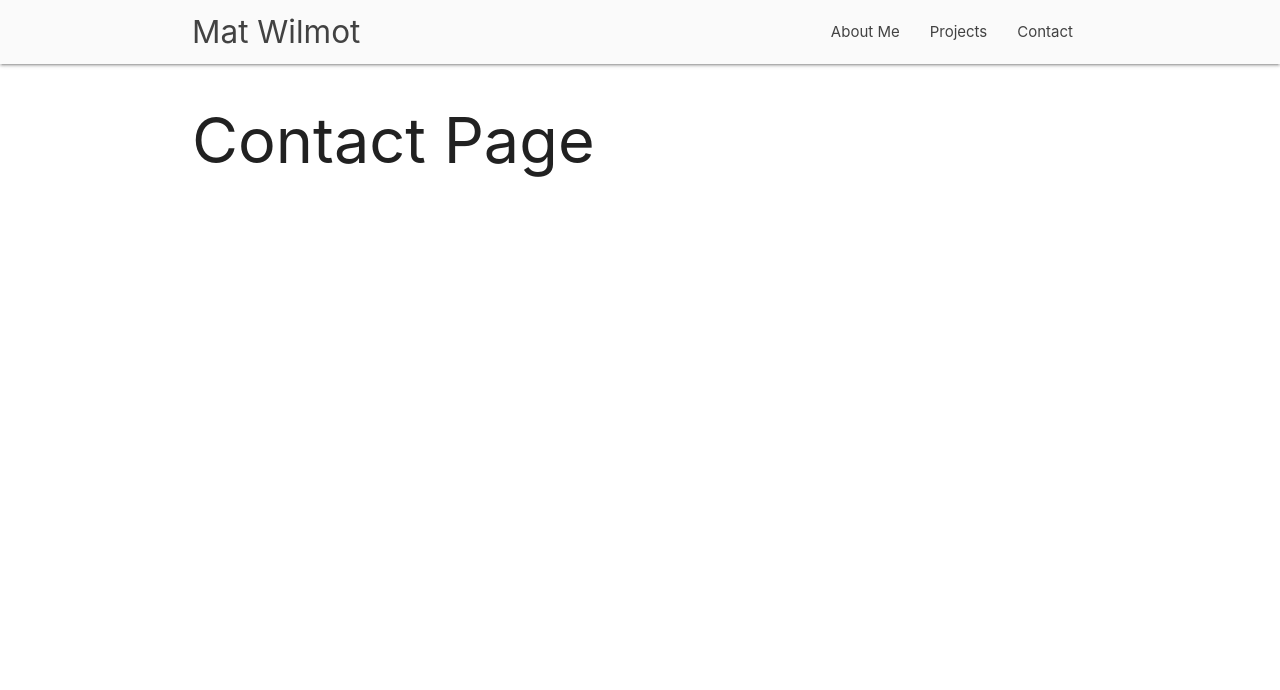
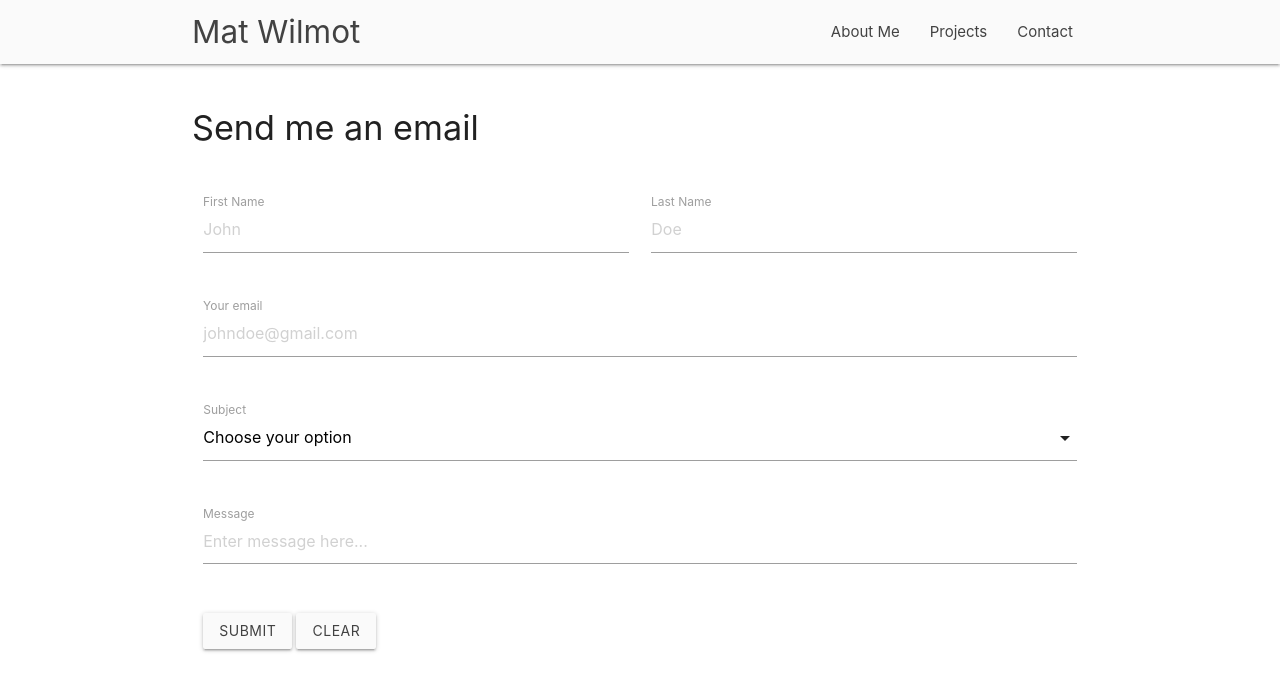
Before and after one commit to MatWilmot/Responsive-Portfolio, a website: page client/contact.html in a window 1280 px wide. Drawn offline with nearby package versions, Linux system fonts and the light colour scheme.

Commit message:
contact page front-end complete

```diff
--- /dev/null
+++ b/client/assets/js/contact.js
@@ -0,0 +1,31 @@
+$(document).ready(function () {
+  $("select").formSelect();
+
+  let message = {};
+
+  const getMessage = () => {
+    message = {
+      firstName: $("#first_name").val(),
+      lastName: $("#last_name").val(),
+      email: $("#email").val(),
+      subjectList: $("#subject-list").val(),
+      subject: $("#subject").val(),
+      message: $("#message").val(),
+    };
+  };
+
+  $("#submit-btn").on("click", () => {
+    getMessage();
+    console.log(message);
+  });
+
+  $("#clear-btn").on("click", () => {
+    $("#first_name").val("");
+    $("#last_name").val("");
+    $("#email").val("");
+    $("#subject-list").val("0");
+    $("#subject").val("");
+    $("#message").val("");
+    $("select").formSelect();
+  });
+});
--- a/client/assets/js/index.js
+++ b/client/assets/js/index.js
@@ -1,5 +1,5 @@
 $(document).ready(function () {
   $(".sidenav").sidenav();
   $(".parallax").parallax();
-  console.log(`hello`);
+  console.log("Welcome to my landing page, good call checking out the console");
 });
--- a/client/assets/style/style.css
+++ b/client/assets/style/style.css
@@ -0,0 +1,3 @@
+.top-margin {
+  margin-top: 3rem;
+}
--- a/client/contact.html
+++ b/client/contact.html
@@ -45,8 +45,79 @@
       <li><a href="/contact">Contact</a></li>
     </ul>
     <!-- Nav Bar Ends -->
-    <div class="container">
-      <h1>Contact Page</h1>
+    <div class="container top-margin">
+      <h4>Send me an email</h4>
+      <div class="row top-margin">
+        <form class="col s12">
+          <!-- Get name -->
+          <div class="row">
+            <div class="input-field col s6">
+              <input placeholder="John" id="first_name" type="text" />
+              <label for="first_name">First Name</label>
+            </div>
+            <div class="input-field col s6">
+              <input placeholder="Doe" id="last_name" type="text" />
+              <label for="last_name">Last Name</label>
+            </div>
+          </div>
+
+          <!-- get email -->
+          <div class="row">
+            <div class="input-field col s12">
+              <input placeholder="johndoe@gmail.com" id="email" type="email" />
+              <label for="email">Your email</label>
+            </div>
+          </div>
+
+          <!-- get subject -->
+          <div class="row">
+            <div class="input-field col s12">
+              <select id="subject-list">
+                <option value="0" disabled selected>Choose your option</option>
+                <option value="1">Let's chat</option>
+                <option value="2">Employment Opportunity</option>
+                <option value="3">About your project...</option>
+                <option value="3">Other</option>
+              </select>
+              <label>Subject</label>
+            </div>
+          </div>
+
+          <!-- if other is selected -->
+          <div id="custom-subject" style="display: none;">
+            <div class="row">
+              <div class="input-field col s12">
+                <input placeholder="Enter subject" id="subject" type="text" />
+                <label for="email">Subject</label>
+              </div>
+            </div>
+          </div>
+
+          <!-- get message -->
+          <div class="row">
+            <div class="input-field col s12">
+              <label for="message">Message</label>
+              <textarea
+                id="message"
+                class="materialize-textarea"
+                placeholder="Enter message here..."
+              ></textarea>
+            </div>
+          </div>
+
+          <!-- submit and clear buttons -->
+          <a
+            id="submit-btn"
+            class="waves-effect waves-light btn grey lighten-5 grey-text text-darken-3"
+            >Submit</a
+          >
+          <a
+            id="clear-btn"
+            class="waves-effect waves-light btn grey lighten-5 grey-text text-darken-3"
+            >Clear</a
+          >
+        </form>
+      </div>
     </div>
 
     <script
@@ -55,6 +126,6 @@
       crossorigin="anonymous"
     ></script>
     <script src="https://cdnjs.cloudflare.com/ajax/libs/materialize/1.0.0/js/materialize.min.js"></script>
-    <script src="./assets/js/index.js"></script>
+    <script src="./assets/js/contact.js"></script>
   </body>
 </html>
```
